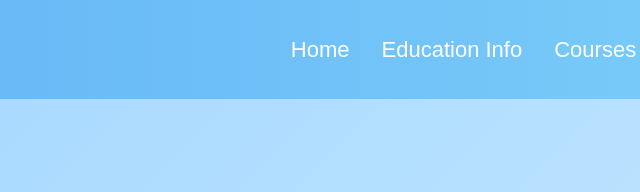
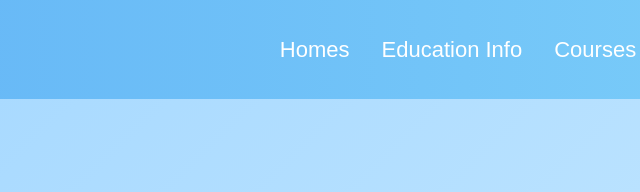
Before and after one commit to MindfulTechie-06/Innosphere, a plain HTML site: page index.html in a window 1280 px wide. Shown: the top 192 px of the page, 196-836 px from the left. Drawn offline with Linux system fonts and the light colour scheme.

Commit message:
Update index.html

```diff
--- a/index.html
+++ b/index.html
@@ -11,7 +11,7 @@
         <nav>
             <div class="logo">InnoSphere</div>
             <ul>
-                <li><a href="#home">Home</a></li>
+                <li><a href="#home">Homes</a></li>
                 <li><a href="#education">Education Info</a></li>
                 <li><a href="#courses">Courses</a></li>
                 <li><a href="#ai-learning">AI Learning</a></li>
```
